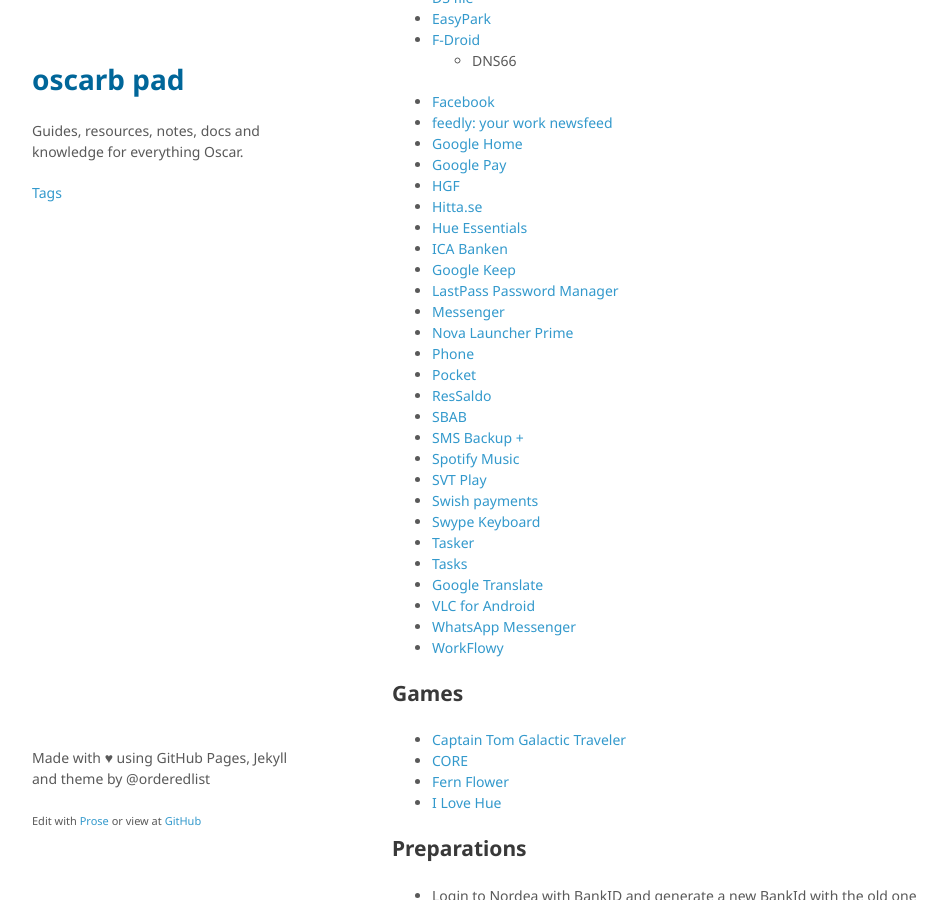
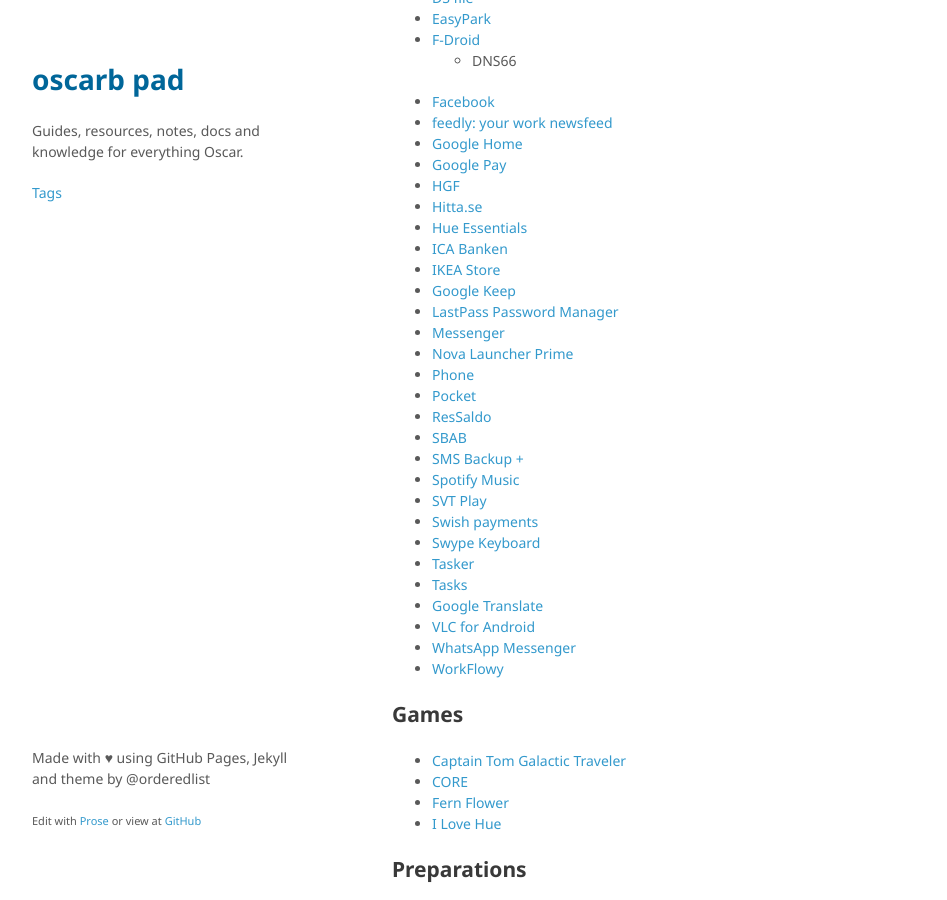
Before and after one commit to oscarb/pad, a Jekyll site: the page built from _docs/android-device-guide.md, in a window 1280 px wide and 900 px high, scrolled down 416 px. Shown: the whole window, without its empty margins (128-1075 px from the left). Built offline with Jekyll 4.4.1, drawn with Linux system fonts in a browser that asks for light colours; some web fonts are replaced.

Commit message:
Update android-device-guide.md

```diff
--- a/_docs/android-device-guide.md
+++ b/_docs/android-device-guide.md
@@ -34,6 +34,7 @@ published: true
 * [Hitta.se](https://play.google.com/store/apps/details?id=se.hitta.android.app)
 * [Hue Essentials](https://play.google.com/store/apps/details?id=com.superthomaslab.hueessentials)
 * [ICA Banken](https://play.google.com/store/apps/details?id=se.icabanken)
+* [IKEA Store](https://play.google.com/store/apps/details?id=com.ikea.kompis)
 * [Google Keep](https://play.google.com/store/apps/details?id=com.google.android.keep)
 * [LastPass Password Manager](https://play.google.com/store/apps/details?id=com.lastpass.lpandroid)
 * [Messenger](https://play.google.com/store/apps/details?id=com.google.android.apps.messaging)
```
